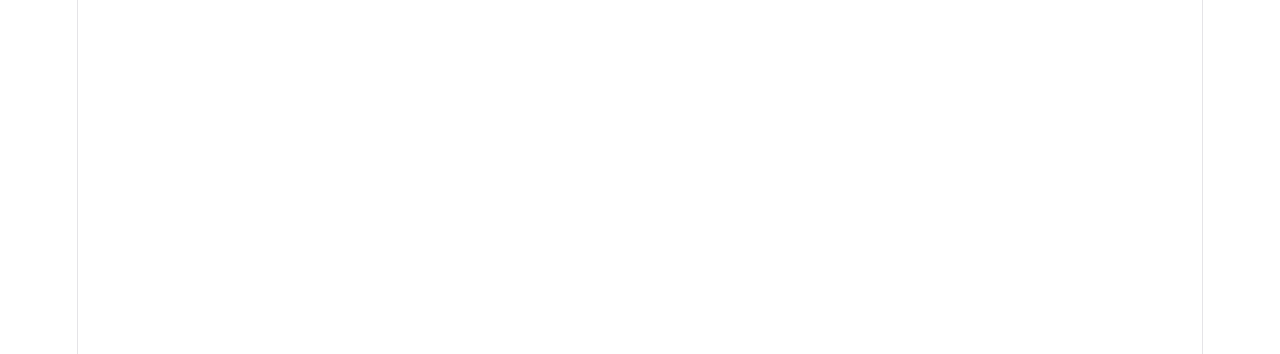
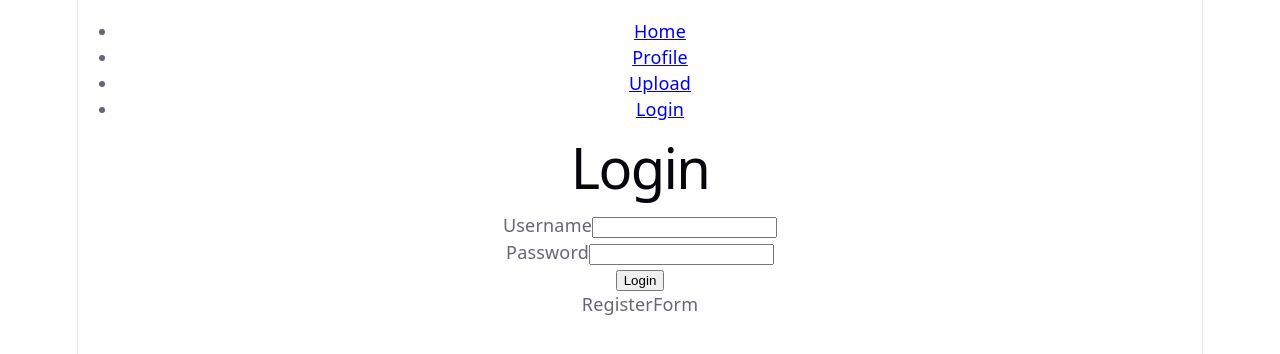
Before and after one commit to JuhQ/wsk-s26-react, a React (Vite) app: page /login in a window 1280 px wide. Before the commit this address had no page. Shown: the top 354 px of the page. Built offline with nearby package versions, Linux system fonts and the light colour scheme.

Commit message:
Add login and registration forms, update routing, and refactor imports for consistency

```diff
--- a/src/App.jsx
+++ b/src/App.jsx
@@ -1,16 +1,17 @@
-import "./App.css";
+import './App.css';
 
-import { Route, Routes } from "react-router";
+import { Route, Routes } from 'react-router';
 
-import About from "./components/About.jsx";
-import Home from "./components/Home.jsx";
-import Layout from "./components/Layout.jsx";
-import Profile from "./views/Profile.jsx";
-import Single from "./views/Single.jsx";
-import Upload from "./views/Upload.jsx";
+import About from './components/About.jsx';
+import Home from './components/Home.jsx';
+import Layout from './components/Layout.jsx';
+import Profile from './views/Profile.jsx';
+import Single from './views/Single.jsx';
+import Upload from './views/Upload.jsx';
+import Login from './views/Login.jsx';
 
 function App() {
-  console.log("import.meta.env", import.meta.env);
+  console.log('import.meta.env', import.meta.env);
 
   return (
     <>
@@ -21,6 +22,7 @@
           <Route path="/about" element={<About />} />
           <Route path="/single" element={<Single />} />
           <Route path="/upload" element={<Upload />} />
+          <Route path="/login" element={<Login />} />
         </Route>
       </Routes>
     </>
--- a/src/components/Layout.jsx
+++ b/src/components/Layout.jsx
@@ -1,4 +1,4 @@
-import { Link, Outlet } from "react-router";
+import { Link, Outlet } from 'react-router';
 
 const Layout = () => {
   return (
@@ -14,6 +14,9 @@
           <li>
             <Link to="/upload">Upload</Link>
           </li>
+          <li>
+            <Link to="/login">Login</Link>
+          </li>
         </ul>
       </nav>
       <main>
--- /dev/null
+++ b/src/components/LoginForm.jsx
@@ -0,0 +1,51 @@
+import useForm from '../hooks/formHooks';
+
+const LoginForm = () => {
+  const initValues = {
+    username: '',
+    password: '',
+  };
+
+  const doLogin = () => {
+    console.log(inputs);
+    // TODO: add login functionalities here
+  };
+
+  const { inputs, handleInputChange, handleSubmit } = useForm(
+    doLogin,
+    initValues,
+  );
+
+  console.log(inputs);
+
+  return (
+    <>
+      <h1>Login</h1>
+      <form onSubmit={handleSubmit}>
+        <div>
+          <label htmlFor="loginuser">Username</label>
+          <input
+            name="username"
+            type="text"
+            id="loginuser"
+            onChange={handleInputChange}
+            autoComplete="username"
+          />
+        </div>
+        <div>
+          <label htmlFor="loginpassword">Password</label>
+          <input
+            name="password"
+            type="password"
+            id="loginpassword"
+            onChange={handleInputChange}
+            autoComplete="current-password"
+          />
+        </div>
+        <button type="submit">Login</button>
+      </form>
+    </>
+  );
+};
+
+export default LoginForm;
--- a/src/components/MediaRow.jsx
+++ b/src/components/MediaRow.jsx
@@ -1,8 +1,7 @@
-import { Link } from "react-router";
+import { Link } from 'react-router';
 
 const MediaRow = (props) => {
   const media = props.media;
-
   return (
     <tr>
       <td>
@@ -17,7 +16,7 @@
       <td>{media.user.username}</td>
       <td>{media.title}</td>
       <td>{media.description}</td>
-      <td>{new Date(media.created_at).toLocaleDateString("fi-FI")}</td>
+      <td>{new Date(media.created_at).toLocaleDateString('fi-FI')}</td>
       <td>{media.filesize}</td>
       <td>{media.media_type}</td>
     </tr>
--- /dev/null
+++ b/src/components/RegisterForm.jsx
@@ -0,0 +1,5 @@
+const RegisterForm = () => {
+  return <div>RegisterForm</div>;
+};
+
+export default RegisterForm;
--- /dev/null
+++ b/src/hooks/formHooks.js
@@ -0,0 +1,28 @@
+import { useState } from 'react';
+
+const useForm = (callback, initState) => {
+  const [inputs, setInputs] = useState(initState);
+
+  const handleSubmit = (event) => {
+    if (event) {
+      event.preventDefault();
+    }
+    callback();
+  };
+
+  const handleInputChange = (event) => {
+    console.log(event.target.name, event.target.value);
+    setInputs((inputs) => ({
+      ...inputs,
+      [event.target.name]: event.target.value,
+    }));
+  };
+
+  return {
+    handleSubmit,
+    handleInputChange,
+    inputs,
+  };
+};
+
+export default useForm;
--- /dev/null
+++ b/src/views/Login.jsx
@@ -0,0 +1,13 @@
+import LoginForm from '../components/LoginForm';
+import RegisterForm from '../components/RegisterForm';
+
+const Login = () => {
+  return (
+    <>
+      <LoginForm />
+      <RegisterForm />
+    </>
+  );
+};
+
+export default Login;
--- /dev/null
+++ b/src/views/Logout.jsx
@@ -0,0 +1,5 @@
+const Logout = () => {
+  return <div>Logout</div>;
+};
+
+export default Logout;
```
Also changed, not shown: src/hooks/apiHooks.js (+5 -4 lines), 1 other file (tests, documents, lock files or other folders).
